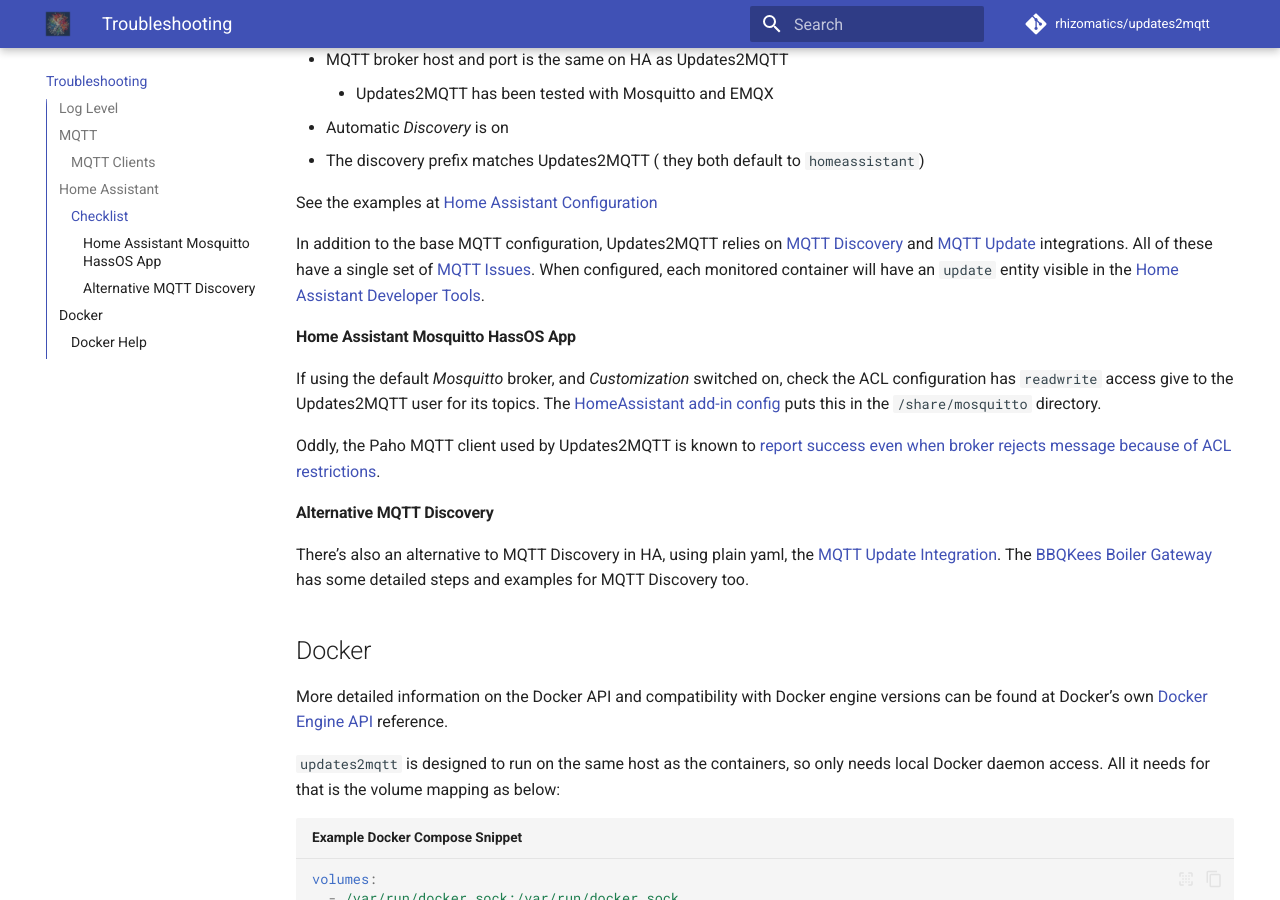
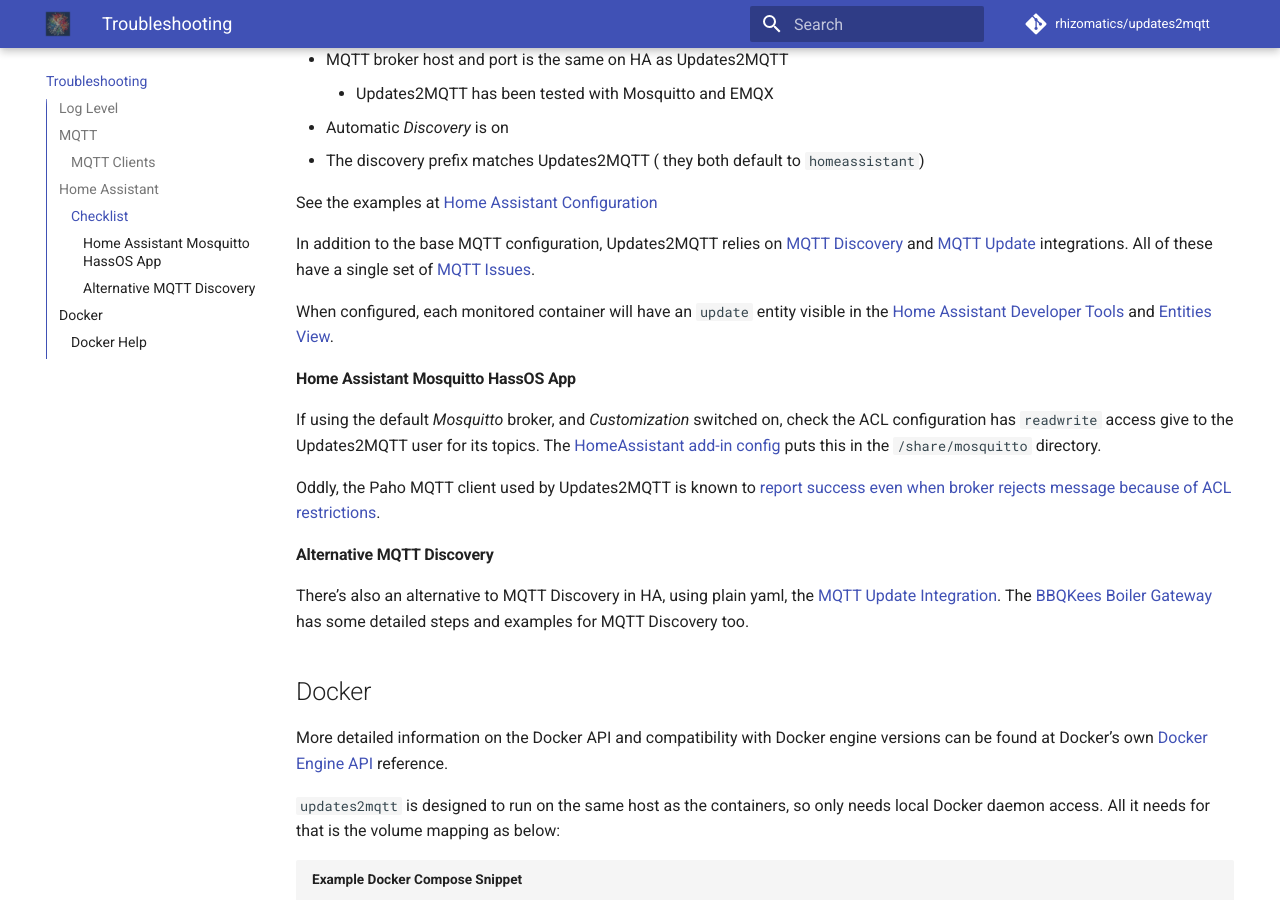
Before and after one commit to rhizomatics/updates2mqtt, an MkDocs documentation site: the page built from docs/troubleshooting.md, in a window 1280 px wide and 900 px high, scrolled down 1017 px. Built offline with MkDocs 1.6.1 and Material for MkDocs 9.7.7, drawn with Linux system fonts in a browser that asks for light colours; plug-ins that fetch from the network failed and are left out; comment, search, counter and statistics services are not loaded.

Commit message:
docs update

```diff
--- a/docs/troubleshooting.md
+++ b/docs/troubleshooting.md
@@ -43,7 +43,9 @@
 
 See the examples at [Home Assistant Configuration](home_assistant.md#configuration)
 
-In addition to the base MQTT configuration, Updates2MQTT relies on [MQTT Discovery](https://www.home-assistant.io/integrations/update.mqtt/) and [MQTT Update](https://www.home-assistant.io/integrations/update.mqtt/) integrations. All of these have a single set of [MQTT Issues](https://github.com/home-assistant/core/issues?q=is%3Aissue+label%3A%22integration%3A+mqtt%22). When configured, each monitored container will have an `update` entity visible in the [Home Assistant Developer Tools](https://www.home-assistant.io/docs/tools/dev-tools/).
+In addition to the base MQTT configuration, Updates2MQTT relies on [MQTT Discovery](https://www.home-assistant.io/integrations/update.mqtt/) and [MQTT Update](https://www.home-assistant.io/integrations/update.mqtt/) integrations. All of these have a single set of [MQTT Issues](https://github.com/home-assistant/core/issues?q=is%3Aissue+label%3A%22integration%3A+mqtt%22).
+
+When configured, each monitored container will have an `update` entity visible in the [Home Assistant Developer Tools](https://www.home-assistant.io/docs/tools/dev-tools/) and [Entities View](https://www.home-assistant.io/docs/configuration/entities_domains/).
 
 #### Home Assistant Mosquitto HassOS App
 
```
